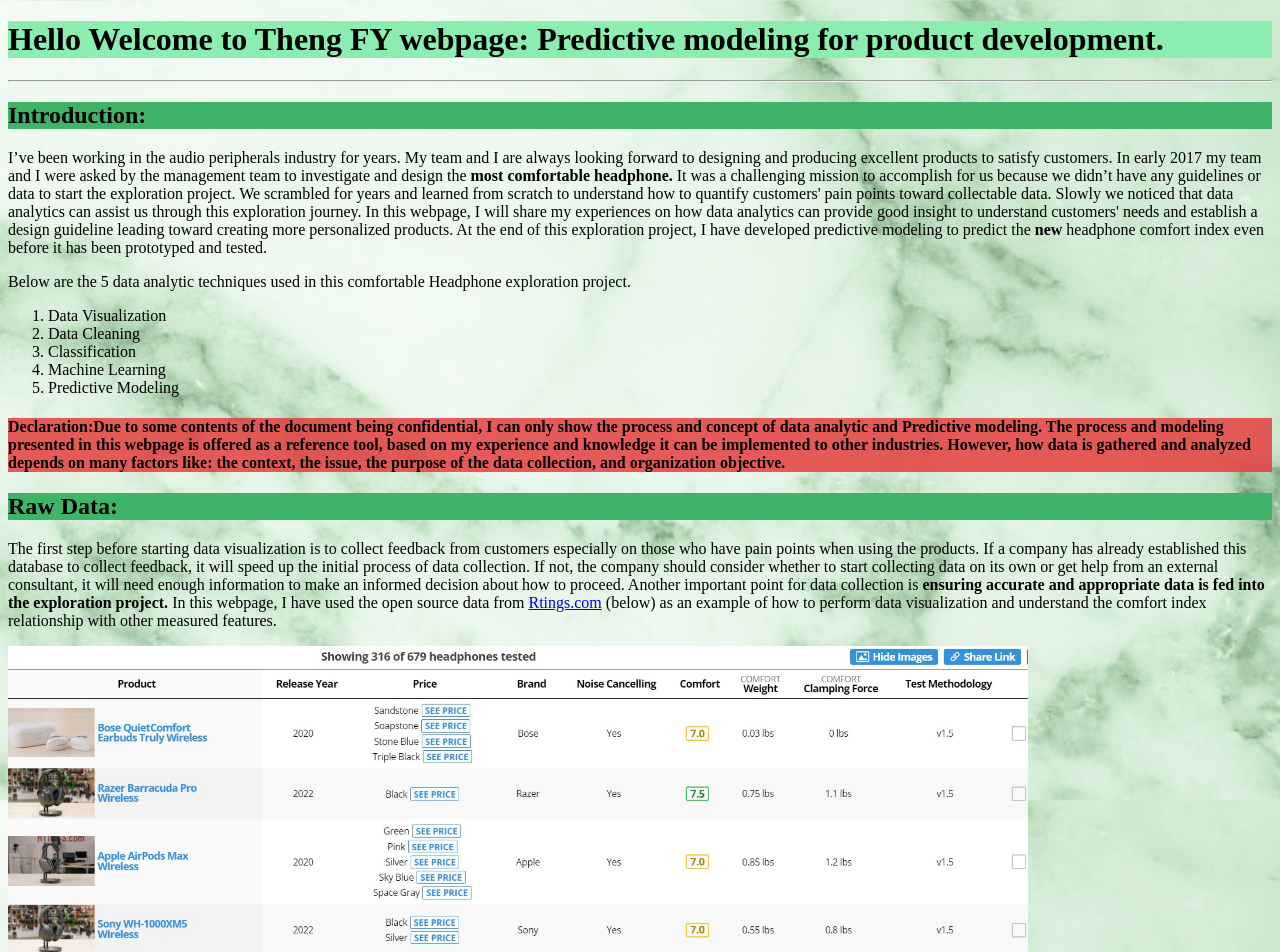
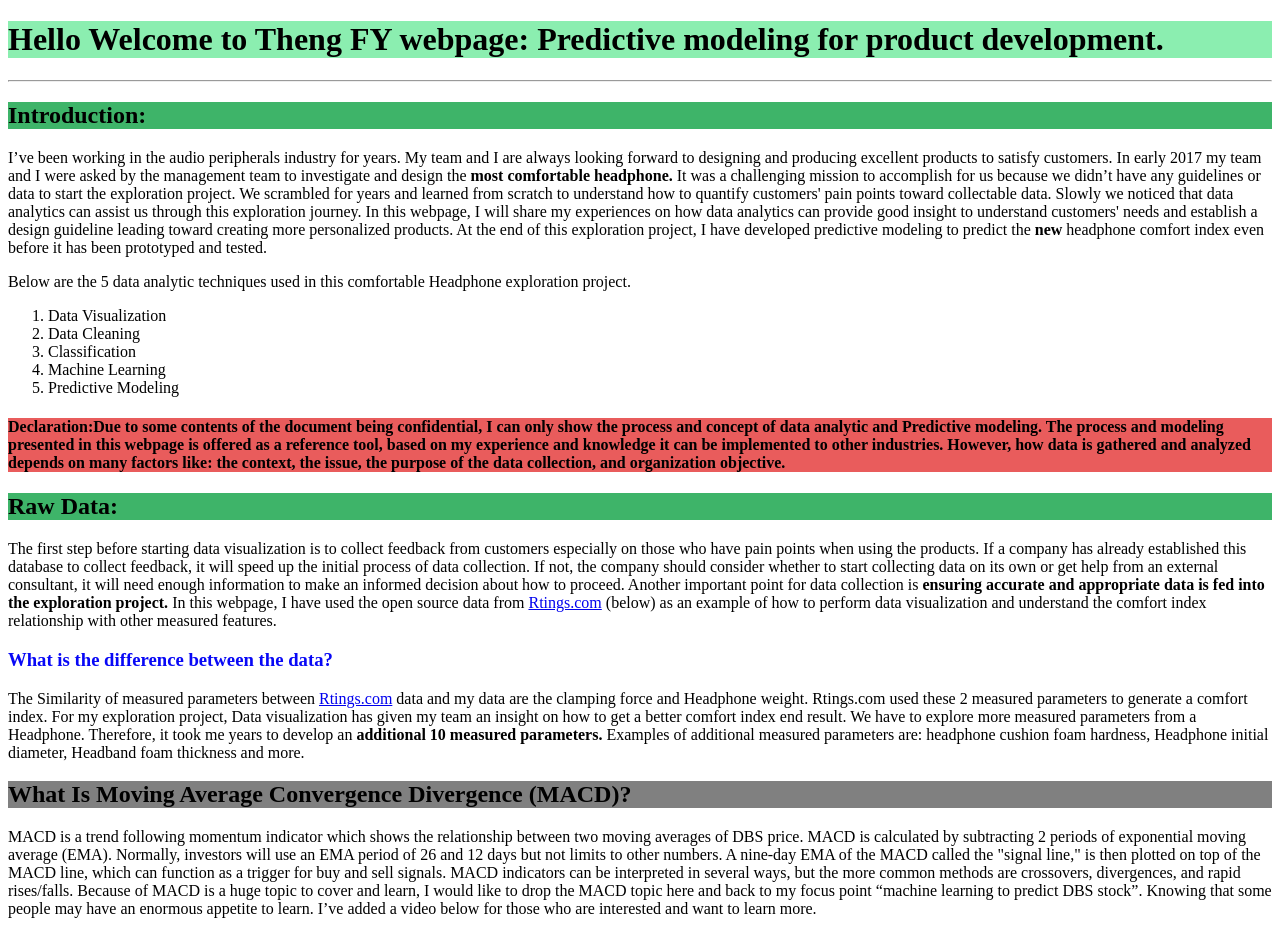
Before and after one commit to MillerTFY/Comfort-Headphone-Prediction, a Flask app: page / in a window 1280 px wide. Shown: the top 952 px of the page. Run offline with Flask 2, Linux system fonts and the light colour scheme; grey boxes are pictures that could not be loaded.

Commit message:
Add files via upload

```diff
--- a/templates/index.html
+++ b/templates/index.html
@@ -4,7 +4,7 @@
     <head>
         <style>
         body {
-          background-image: url('MarbleGreen.jpg');
+          /*background-image: url('MarbleGreen.jpg');*/
           background-repeat: no-repeat;
           background-attachment: fixed;
           background-size: 100% 100%;
@@ -36,7 +36,7 @@
         <p>The first step before starting data visualization is to collect feedback from customers especially on those who have pain points when using the products. If a company has already established this database to collect feedback, it will speed up the initial process of data collection. If not, the company should consider whether to start collecting data on its own or get help from an external consultant, it will need enough information to make an informed decision about how to proceed. Another important point for data collection is <b>ensuring accurate and appropriate data is fed into the exploration project.</b> In this webpage, I have used the open source data from <a href="https://www.rtings.com/">Rtings.com</a> (below) as an example of how to perform data visualization and understand the comfort index relationship with other measured features. </p>
 
 
-        <img src='Rtings_Headphone.jpg' alt="Rting website" style="width:auto;height: 350px;;">
+        <!--<img src='Rtings_Headphone.jpg' alt="Rting website" style="width:auto;height: 350px;">-->
 
         <h3 style="color:rgb(8, 8, 246);">What is the difference between the data?</h3>
 
```
